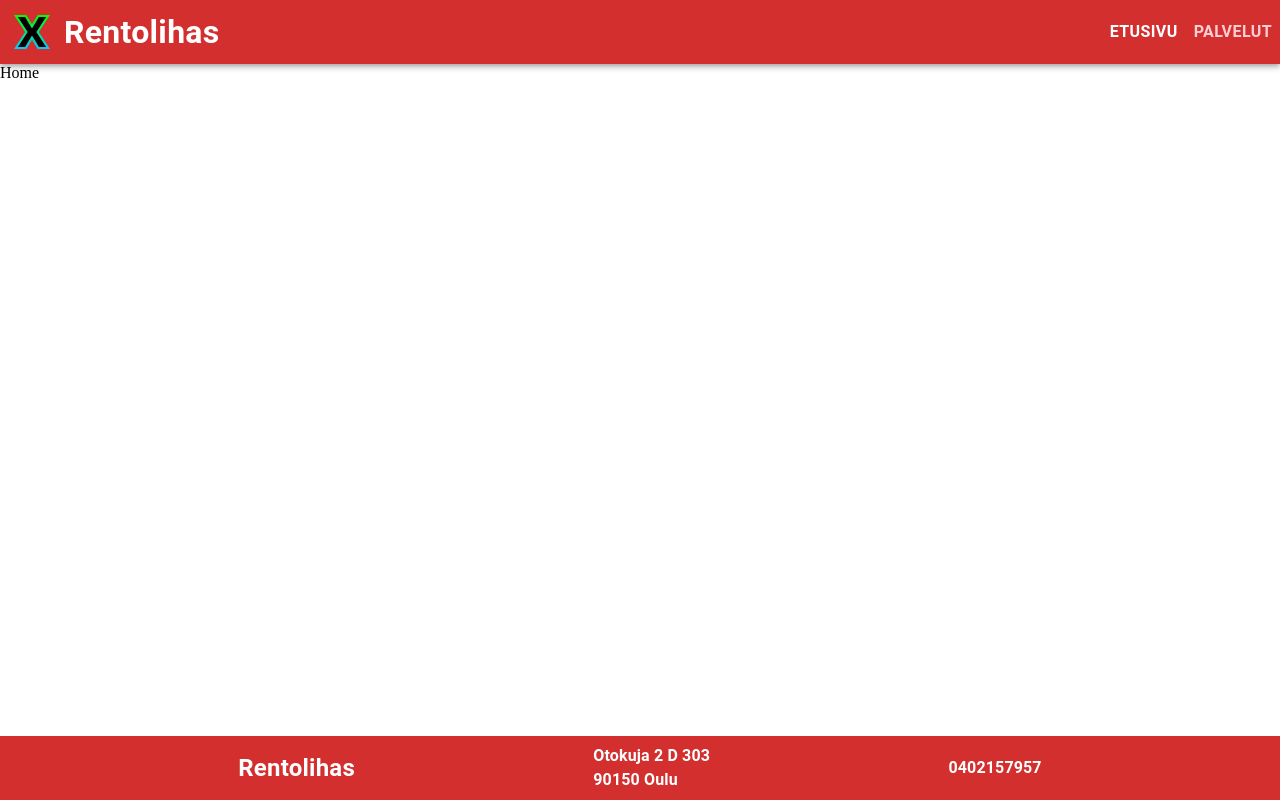
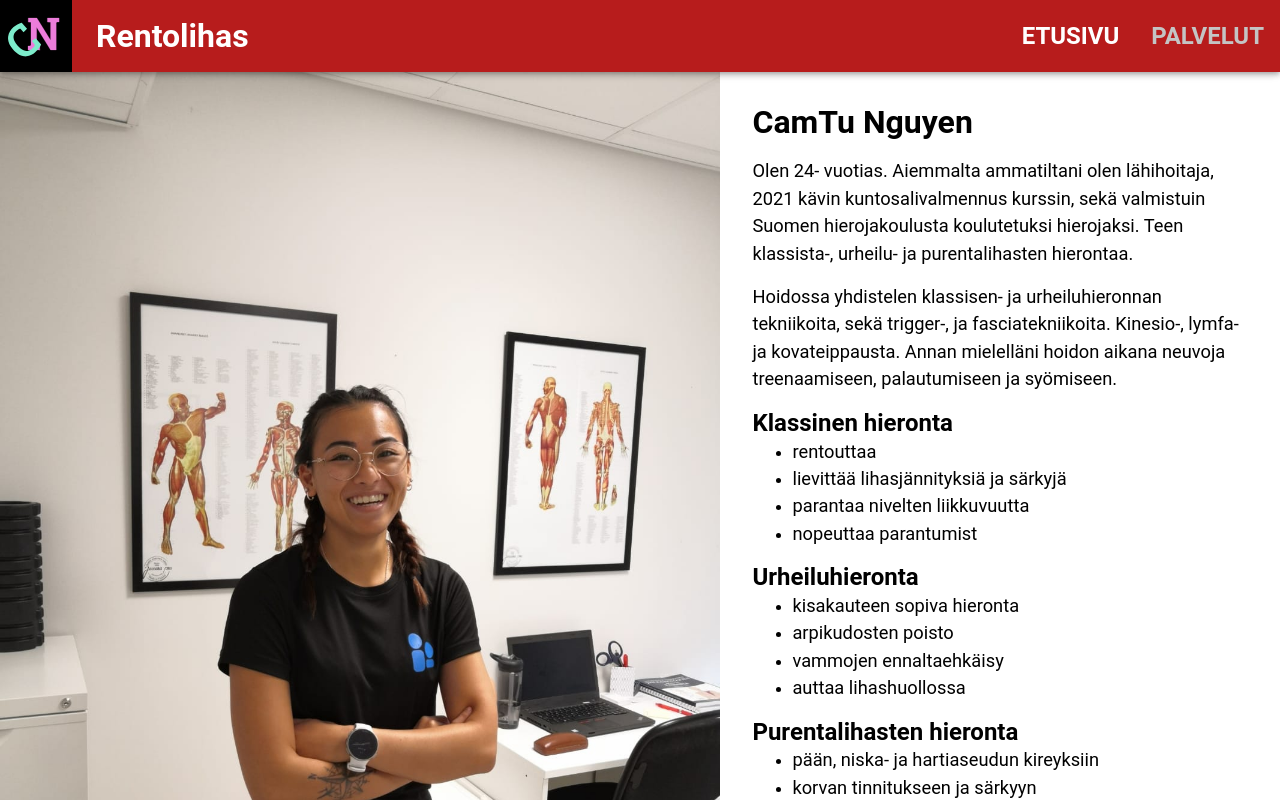
Before and after one commit to TetrisBattle/cn-hieronta, a React (Create React App) app: page / in a window 1280 px wide. Shown: the top 800 px of the page. Built offline with nearby package versions, Linux system fonts and the light colour scheme.

Commit message:
Home page MVP created

```diff
--- a/public/index.html
+++ b/public/index.html
@@ -9,8 +9,16 @@
 		<link rel="apple-touch-icon" href="%PUBLIC_URL%/logo192.png" />
 		<link rel="manifest" href="%PUBLIC_URL%/manifest.json" />
 		<title>CN Hieronta</title>
+
+    <style>
+      ul { margin: 0; }
+      /* a {
+        outline: none;
+        border: 0;
+      } */
+    </style>
 	</head>
-  <body style="margin: 0;">
+	<body style="margin: 0">
 		<div id="root"></div>
 	</body>
 </html>
--- a/src/App.jsx
+++ b/src/App.jsx
@@ -3,7 +3,7 @@ import { Routes, Route } from "react-router-dom"
 import Header from 'components/Header'
 import Footer from 'components/Footer'
 import Home from 'pages/Home'
-import { Box } from '@mui/material'
+import { Stack } from '@mui/material'
 import { StoreContext } from 'providers/StoreProvider'
 
 export default function App() {
@@ -15,15 +15,15 @@ export default function App() {
 		))
 	)
 	return (
-		<Box height={'100vh'} display={'flex'} flexDirection={'column'}>
-			<Header pages={pages} />
-			<Box sx={{ height: '100%', overflow: 'auto' }}>
+		<Stack display='flex' minHeight='100vh'>
+			<Header />
+			<Stack sx={{ minHeight: '100%' }}>
 				<Routes>
 					<Route exact path='/' element={<Home />} />
 					{getRoutes()}
 				</Routes>
-			</Box>
+			</Stack>
 			<Footer />
-		</Box>
+		</Stack>
 	)
 }
--- a/src/components/Footer.jsx
+++ b/src/components/Footer.jsx
@@ -1,5 +1,5 @@
 import React from 'react'
-import { Box, Typography } from '@mui/material'
+import { Box, Typography, Stack } from '@mui/material'
 
 export default function Footer() {
 	const info = {
@@ -13,34 +13,13 @@ export default function Footer() {
 	}
 
 	return (
-		<Box variant='footer'
-			component='footer'
-			className='footer'
-		>
-			<Box
-				variant='footer'
-				component='footer'
-				className='footer'
-				display='flex'
-				alignItems='center'
-				height='4rem'
-			sx={{
-				backgroundColor: (theme) => theme.palette.primary.main,
-				'& .MuiTypography-root': {
-					fontWeight: 'bold',
-					color: (theme) => theme.palette.primary.contrastText
-				},
-				display: 'flex',
-				justifyContent: 'space-evenly'
-			}}
-			>
-				<Typography sx={{ fontSize: 24 }}>{info.title}</Typography>
-				<Box>
-					<Typography>{info.address.street}</Typography>
-					<Typography>{info.address.postCode} {info.address.city}</Typography>
-				</Box>
-				<Typography>{info.phoneNumber}</Typography>
+		<Stack component='footer' type='footer'>
+			<Typography sx={{ fontSize: '1.5rem' }}>{info.title}</Typography>
+			<Box>
+				<Typography>{info.address.street}</Typography>
+				<Typography>{info.address.postCode} {info.address.city}</Typography>
 			</Box>
-		</Box>
+			<Typography>{info.phoneNumber}</Typography>
+		</Stack>
 	)
 }
--- a/src/components/Header.jsx
+++ b/src/components/Header.jsx
@@ -11,8 +11,8 @@ import {
 	Button,
 } from '@mui/material'
 
-const Header = observer(({ pages }) => {
-	const { activePage, setActivePage } = useContext(StoreContext)
+const Header = observer(() => {
+	const { pages, activePage, setActivePage } = useContext(StoreContext)
 
 	const getButtons = () => (
 		pages.map((page) => {
@@ -20,10 +20,11 @@ const Header = observer(({ pages }) => {
 				key={page.path}
 				onClick={() => setActivePage(page.path)}
 				sx={{
+					boxShadow: 'none',
 					'& a': {
 						color: (theme) => activePage === page.path
 							? theme.palette.primary.contrastText
-							: theme.palette.primary.light
+							: theme.palette.text.mediumEmphasis,
 					}
 				}}>
 				<Link to={page.path}>{page.title}</Link>
@@ -32,7 +33,7 @@ const Header = observer(({ pages }) => {
 	)
 
 	return (
-		<AppBar sx={(theme) => theme.components.MuiAppBar.defaultProps.sx}>
+		<AppBar>
 			<Logo />
 			<Typography component='h1'>Rentolihas</Typography>
 			<Box className='buttons'>
--- a/src/pages/Home.jsx
+++ b/src/pages/Home.jsx
@@ -1,9 +1,68 @@
-import { Box } from '@mui/material'
+import { Stack, Box, Typography, Button } from '@mui/material'
+import CamTu from 'images/png/CamTu.jpeg'
 
 export default function Home() {
 	return (
-		<Box minHeight='100%'>
-			Home
-		</Box>
+		<Stack flexDirection='row'>
+			<img src={CamTu} alt="Selkahieronta" style={{ height: '60rem' }} />
+			<Stack padding='2rem' gap='1rem' maxWidth='46rem' >
+				<Typography
+					variant='h1'
+					sx={{ fontSize: '2rem', fontWeight: 'bold' }}
+				>CamTu Nguyen</Typography>
+
+				<Typography>
+					Olen 24- vuotias. Aiemmalta ammatiltani olen lähihoitaja, 2021 kävin kuntosalivalmennus kurssin, sekä valmistuin Suomen hierojakoulusta koulutetuksi hierojaksi. Teen klassista-, urheilu- ja purentalihasten hierontaa.
+				</Typography>
+
+				<Typography>
+					Hoidossa yhdistelen klassisen- ja urheiluhieronnan tekniikoita, sekä trigger-, ja fasciatekniikoita. Kinesio-, lymfa- ja kovateippausta. Annan mielelläni hoidon aikana neuvoja treenaamiseen, palautumiseen ja syömiseen.
+				</Typography>
+
+				<Box>
+					<Typography variant='h2'>Klassinen hieronta</Typography>
+					<ul>
+						<li><Typography>rentouttaa</Typography></li>
+						<li><Typography>lievittää lihasjännityksiä ja särkyjä</Typography></li>
+						<li><Typography>parantaa nivelten liikkuvuutta</Typography></li>
+						<li><Typography>nopeuttaa parantumist</Typography></li>
+					</ul>
+				</Box >
+
+				<Box>
+					<Typography variant='h2'>Urheiluhieronta</Typography>
+					<ul>
+						<li><Typography>kisakauteen sopiva hieronta</Typography></li>
+						<li><Typography>arpikudosten poisto</Typography></li>
+						<li><Typography>vammojen ennaltaehkäisy</Typography></li>
+						<li><Typography>auttaa lihashuollossa</Typography></li>
+					</ul>
+				</Box >
+
+				<Box>
+					<Typography variant='h2'>Purentalihasten hieronta</Typography>
+					<ul>
+						<li><Typography>pään, niska- ja hartiaseudun kireyksiin</Typography></li>
+						<li><Typography>korvan tinnitukseen ja särkyyn</Typography></li>
+						<li><Typography>äänentuottoon ja puheen puuroutumiseen</Typography></li>
+					</ul>
+				</Box >
+
+				<Box>
+					<Typography variant='h2'>Purentalihasten hieronta</Typography>
+					<Typography>
+						Esteen tullessa peru 12h ennen varattua aikaa sähköpostiisi tulleesta linkinstä, soittamalla tai tekstiviestillä.
+					</Typography>
+				</Box >
+
+				<Typography>
+					Alle 12h peruutetusta ajasta perin 50%, alle 6h 100%.
+				</Typography>
+
+				<Button type='round'>
+					Varaa aika
+				</Button>
+			</Stack>
+		</Stack>
 	)
 }
--- a/src/providers/MuiThemeProvider.jsx
+++ b/src/providers/MuiThemeProvider.jsx
@@ -1,26 +1,27 @@
 import { createTheme, StyledEngineProvider, ThemeProvider } from '@mui/material/styles'
-import { red, blue } from '@mui/material/colors'
+import { red } from '@mui/material/colors'
 
 export default function MuiThemeProvider({ children }) {
 	const colorDisabled = '#7e7e7e'
 
 	const colors = {
 		primary: {
-			main: red[700],
-			light: red[100],
-			dark: red[900],
+			main: red[900],
+			light: red[700],
+			dark: '#840000',
 			contrastText: '#fff',
 			disabled: colorDisabled
 		},
 		secondary: {
-			main: blue[700],
-			light: blue[100],
-			dark: blue[900],
+			main: '#1cb7b7',
+			light: '#abdfe0',
+			dark: '#009793',
 			contrastText: '#fff',
 			disabled: colorDisabled
 		},
 		text: {
-			main: '#333',
+			highEmphasis: '#333',
+			mediumEmphasis: '#c4c4c4',
 			disabled: colorDisabled
 		},
 	}
@@ -30,29 +31,81 @@ export default function MuiThemeProvider({ children }) {
 			mode: 'light',
 			...colors
 		},
+		typography: {
+			fontFamily: 'Roboto, Titillium Web, Helvetica, Arial, sans-serif',
+			fontSize: 16,
+			h1: {
+					fontSize: 36,
+					fontWeight: 700
+			},
+			h2: {
+					fontSize: 24,
+					fontWeight: 700
+			},
+			h3: {
+					fontSize: 20,
+					fontWeight: 700
+			},
+			h4: {
+					fontSize: 16,
+					fontWeight: 700
+			}
+		},
 		components: {
 			MuiTypography: {
 				styleOverrides: {
 					root: {
 						color: colors.text.main,
+					}
+				},
+				variants: [
+					{
+						props: { title: true },
+						style: {
+							fontSize: '1.rem',
+							fontWeight: 'bold',
+						},
+					},
+				],
+			},
+			MuiButton: {
+				defaultProps: {
+					variant: 'contained',
+					sx: {
+						fontWeight: 'bold',
 						fontSize: '1rem'
 					}
-				}
+				},
+				variants: [
+					{
+						props: {
+							type: 'round',
+						},
+						style: {
+							borderRadius: '99rem',
+							width: 'fit-content'
+						},
+					},
+				],
 			},
 			MuiAppBar: {
 				defaultProps: {
-					position: 'static',
+					position: 'sticky',
 					sx: {
-						height: '4rem',
+						height: '4.5rem',
 						display: 'flex',
 						flexDirection: 'row',
 						alignItems: 'center',
 
-						'& > svg': { height: '100%' },
+						'& > svg': {
+							height: '4.5rem',
+							width: '4.5rem'
+						},
 						'& > h1': {
-							fontSize: 32,
+							fontSize: '2rem',
 							fontWeight: 'bold',
-							color: colors.primary.contrastText
+							color: colors.primary.contrastText,
+							marginLeft: '1.5rem'
 						},
 						'& > .buttons': {
 							height: '100%',
@@ -65,14 +118,33 @@ export default function MuiThemeProvider({ children }) {
 								'& a': {
 									textDecoration: 'none',
 									fontWeight: 700,
-									fontSize: 16
+									fontSize: '1.5rem'
 								},
 							}
 						},
 					}
 				},
-			}
-		},
+			},
+			MuiStack: {
+				variants: [
+					{
+						props: { type: 'footer' },
+						style: {
+							height: '4rem',
+							marginTop: 'auto',
+							flexDirection: 'row',
+							alignItems:'center',
+							justifyContent:'space-evenly',
+							backgroundColor: colors.primary.main,
+							'& .MuiTypography-root': {
+								fontWeight: 'bold',
+								color: colors.primary.contrastText
+							},
+						},
+					},
+				],
+			},
+		}
 	})
 
 	return (
```
Also changed, not shown: src/images/png/CamTu.jpeg (added), src/images/svg/Logo.svg. Lines whose indentation alone changed are shown as unchanged.
